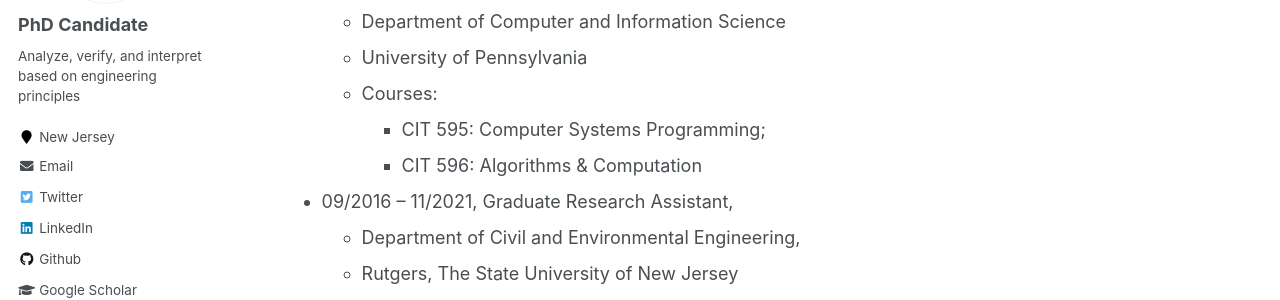
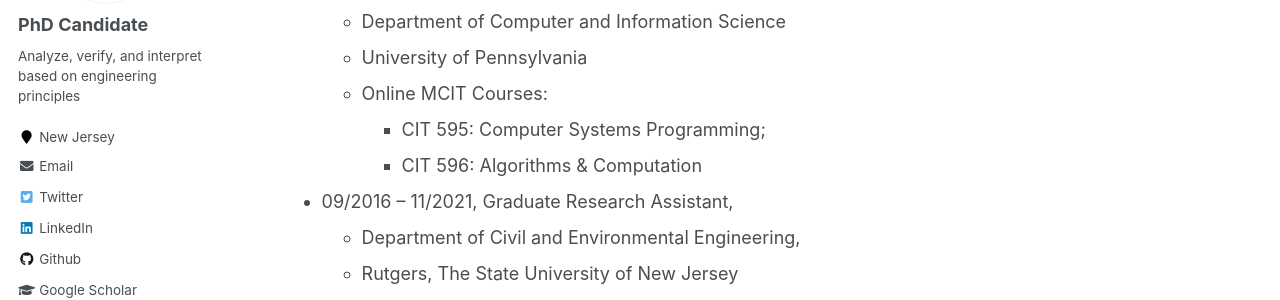
Before and after one commit to TeRyZh/Website, a Jekyll site: the page built from _pages/cv.md, in a window 1280 px wide and 900 px high. Shown: the part 461-761 px from the top of the window. Built offline with Jekyll 4.4.1, drawn with Linux system fonts in a browser that asks for light colours.

Commit message:
Update cv.md

```diff
--- a/_pages/cv.md
+++ b/_pages/cv.md
@@ -21,7 +21,7 @@ Work experience
 * 2020 - Now, Teaching Assistant
   * Department of Computer and Information Science
   * University of Pennsylvania
-  * Courses:
+  * Online MCIT Courses:
     * CIT 595: Computer Systems Programming;
     * CIT 596: Algorithms & Computation
 * 09/2016 – 11/2021, Graduate Research Assistant,
```
